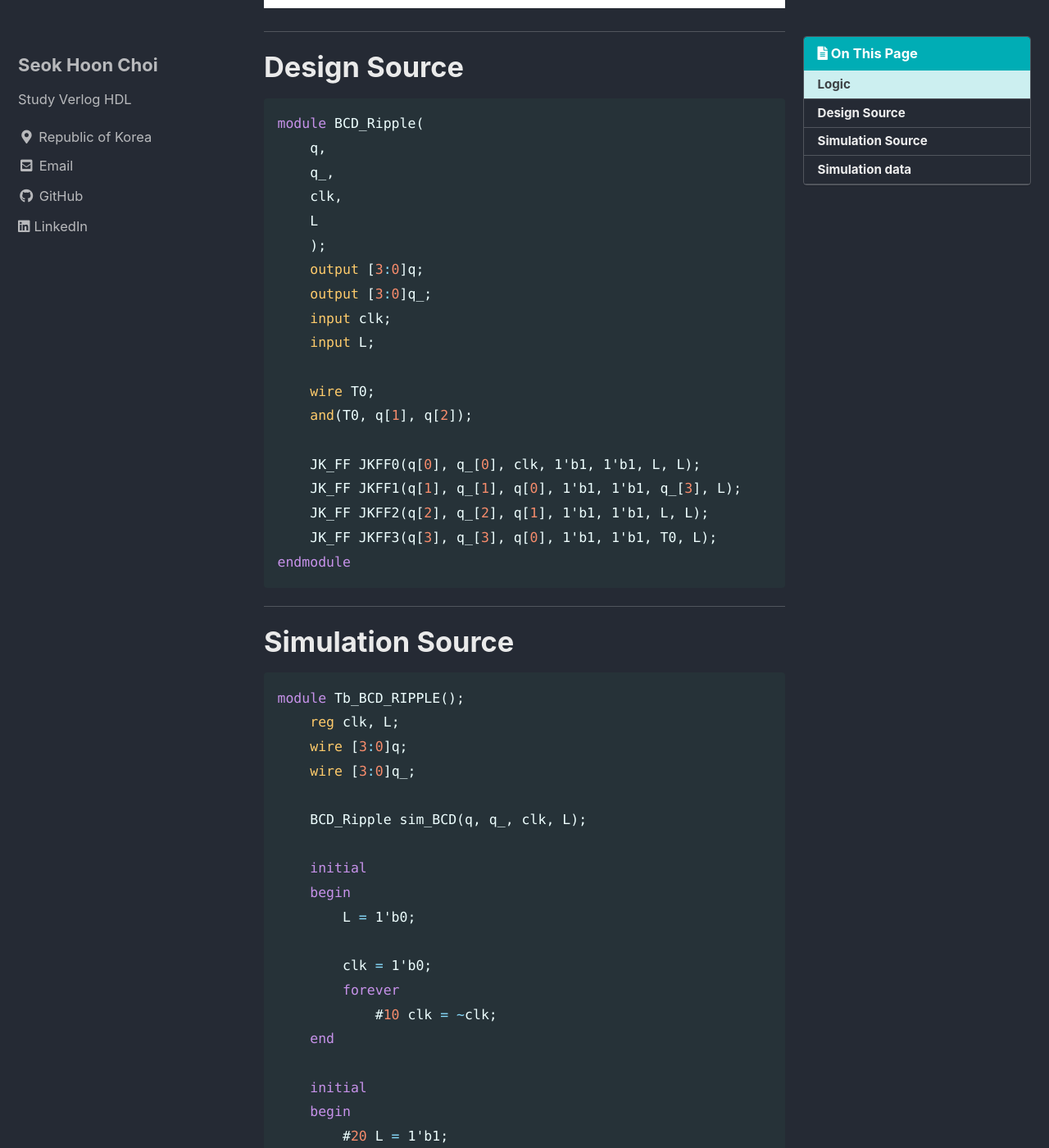
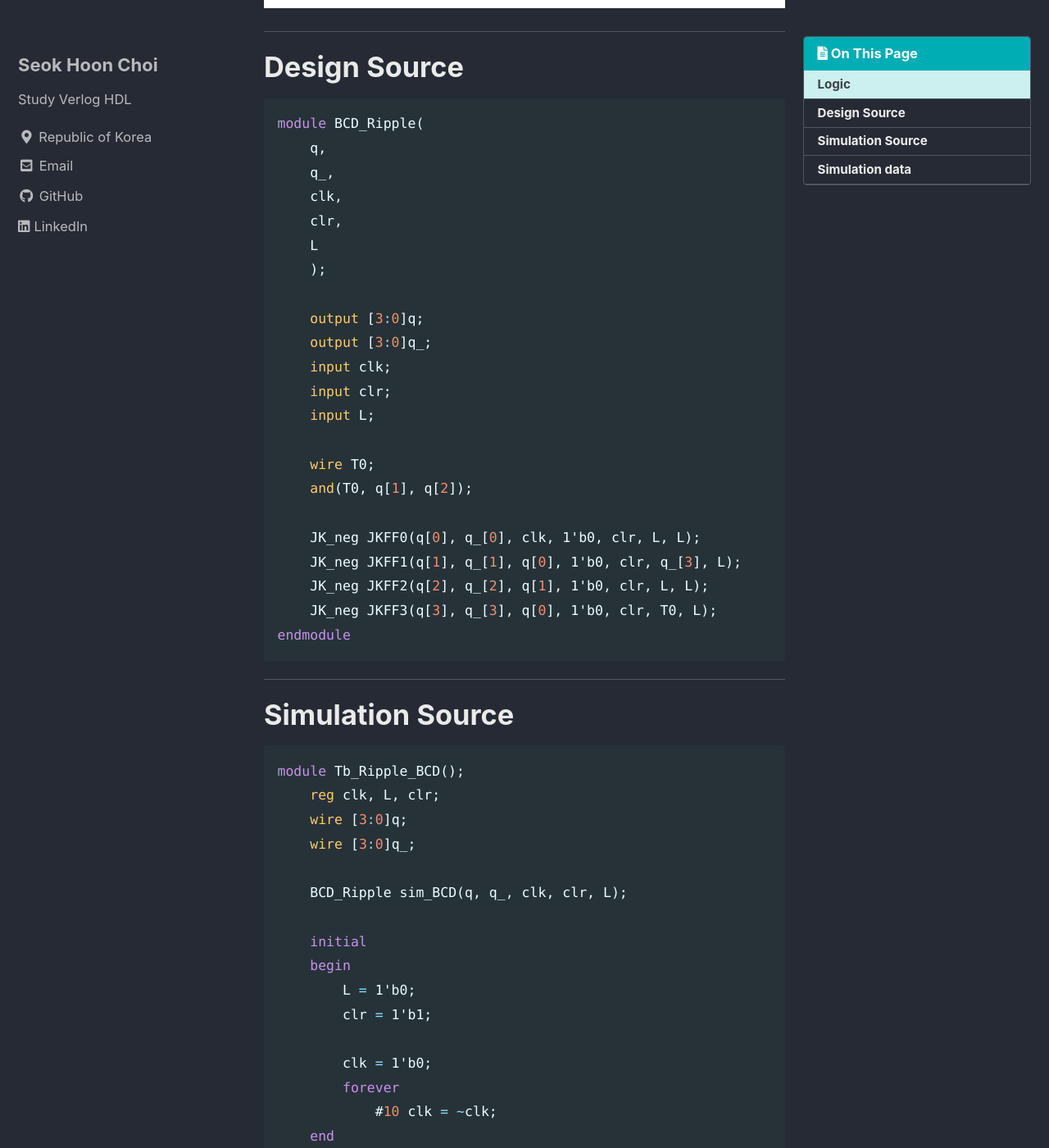
Before and after one commit to void7920/void7920.github.io, a Jekyll site: the page built from _posts/2022-03-03-Ripple_BCD.md, in a window 1280 px wide and 1400 px high, scrolled down 735 px. Shown: the whole window at 82% size. Built offline with Jekyll 4.4.1, drawn with Linux system fonts in a browser that asks for light colours; cached includes are drawn as plain includes; some of the changed text lies outside the part shown.

Commit message:
Update files

````diff
--- a/_posts/2022-03-03-Ripple_BCD.md
+++ b/_posts/2022-03-03-Ripple_BCD.md
@@ -27,20 +27,23 @@ module BCD_Ripple(
     q,
     q_,
     clk,
+    clr,
     L
     );
+
     output [3:0]q;
     output [3:0]q_;
     input clk;
+    input clr;
     input L;
 
     wire T0;
     and(T0, q[1], q[2]);
 
-    JK_FF JKFF0(q[0], q_[0], clk, 1'b1, 1'b1, L, L);
-    JK_FF JKFF1(q[1], q_[1], q[0], 1'b1, 1'b1, q_[3], L);
-    JK_FF JKFF2(q[2], q_[2], q[1], 1'b1, 1'b1, L, L);
-    JK_FF JKFF3(q[3], q_[3], q[0], 1'b1, 1'b1, T0, L);
+    JK_neg JKFF0(q[0], q_[0], clk, 1'b0, clr, L, L);
+    JK_neg JKFF1(q[1], q_[1], q[0], 1'b0, clr, q_[3], L);
+    JK_neg JKFF2(q[2], q_[2], q[1], 1'b0, clr, L, L);
+    JK_neg JKFF3(q[3], q_[3], q[0], 1'b0, clr, T0, L);
 endmodule
 ```
 ---
@@ -48,16 +51,17 @@ endmodule
 # Simulation Source
 
 ```verilog
-module Tb_BCD_RIPPLE();
-    reg clk, L;
+module Tb_Ripple_BCD();
+    reg clk, L, clr;
     wire [3:0]q;
     wire [3:0]q_;
 
-    BCD_Ripple sim_BCD(q, q_, clk, L);
+    BCD_Ripple sim_BCD(q, q_, clk, clr, L);
 
     initial
     begin
         L = 1'b0;
+        clr = 1'b1;
 
         clk = 1'b0;
         forever
@@ -66,6 +70,8 @@ module Tb_BCD_RIPPLE();
 
     initial
     begin
+        #10 clr = ~clr;
+
         #20 L = 1'b1;
         #1000 $stop;
     end
@@ -76,3 +82,54 @@ endmodule
 # Simulation data
 
 ![RP_BCD](/images/2022-01-31-RP_BCD/tb.png)
+
+<details>
+<summary>Neg D FF</summary>
+<div markdown="1">
+
+Neg D FF
+
+```verilog
+module JK_neg(
+	q,
+	q_,
+	clk,
+	pre,
+	clr,
+	j,
+	k
+	);
+
+	output reg q;
+    output q_;
+	input clk;
+	input pre;
+	input clr;
+	input j;
+	input k;
+
+    assign q_ = ~q;
+
+	always@(negedge clk, posedge pre, posedge clr)
+	begin
+		if(pre == 1'b1) // pre
+			q <= 1'b1;
+
+		else if(clr == 1'b1) // clr
+			q <= 1'b0;
+
+		else
+		begin
+			case( { j, k } )
+				2'b00: q <= q;
+				2'b01: q <= 1'b0;
+				2'b10: q <= 1'b1;
+				2'b11: q <= ~q;
+			endcase
+		end
+	end
+endmodule
+```
+
+</div>
+</details>
````
Also changed, not shown: other parts of _posts/2022-03-03-Ripple_BCD.md (+1 -1 lines), _posts/2022-02-21-Parallel_Adder_Subtractor.md (+0 -2 lines), _posts/2022-03-03-Ripple_D.md (+0 -1 lines), images/2022-02-21-DEMUX/TB.png (deleted), images/2022-02-21-PAS/tb.png (added), images/2022-03-01-B2G/tb.png (added), images/2022-03-01-G2B/tb.png (added), images/2022-03-03-RP_BCD/tb.png (added), images/2022-03-03-RP_D/tb.png (added), images/2022-03-03-RP_T/tb.png (added).
